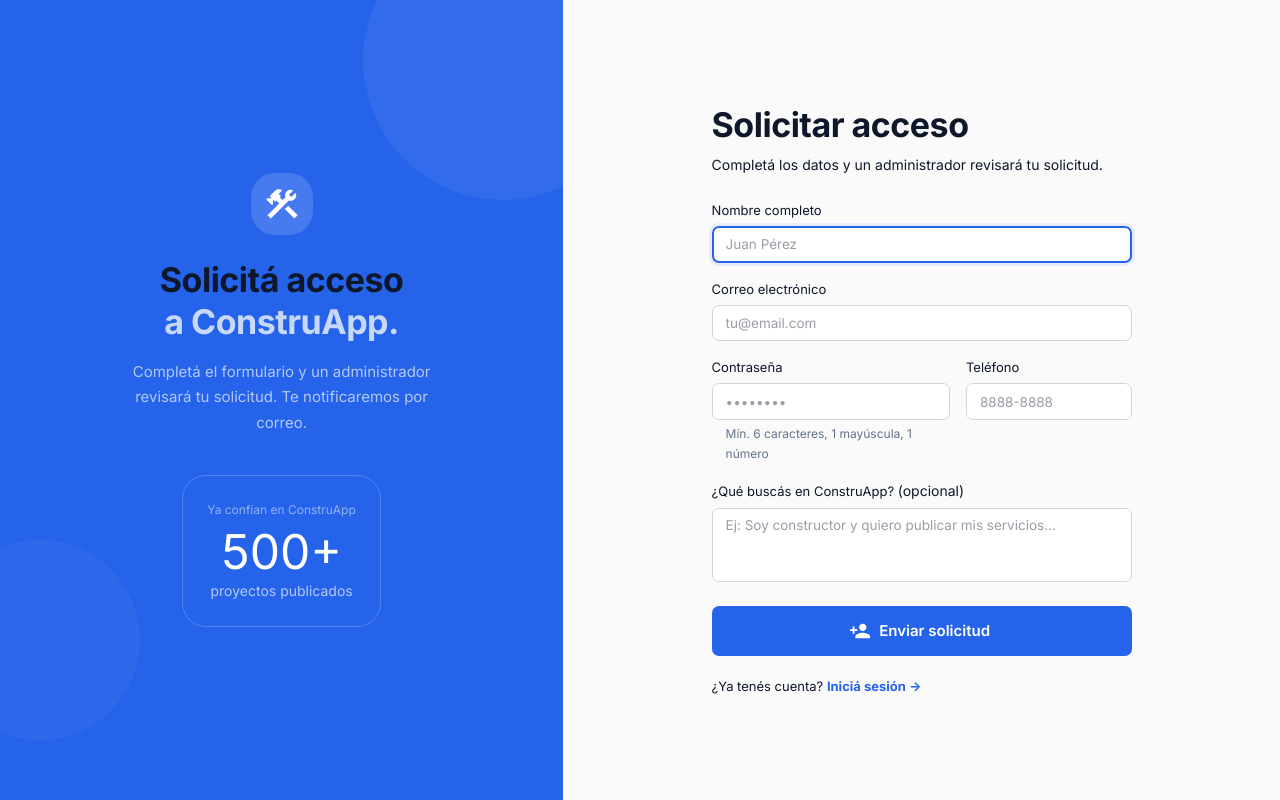
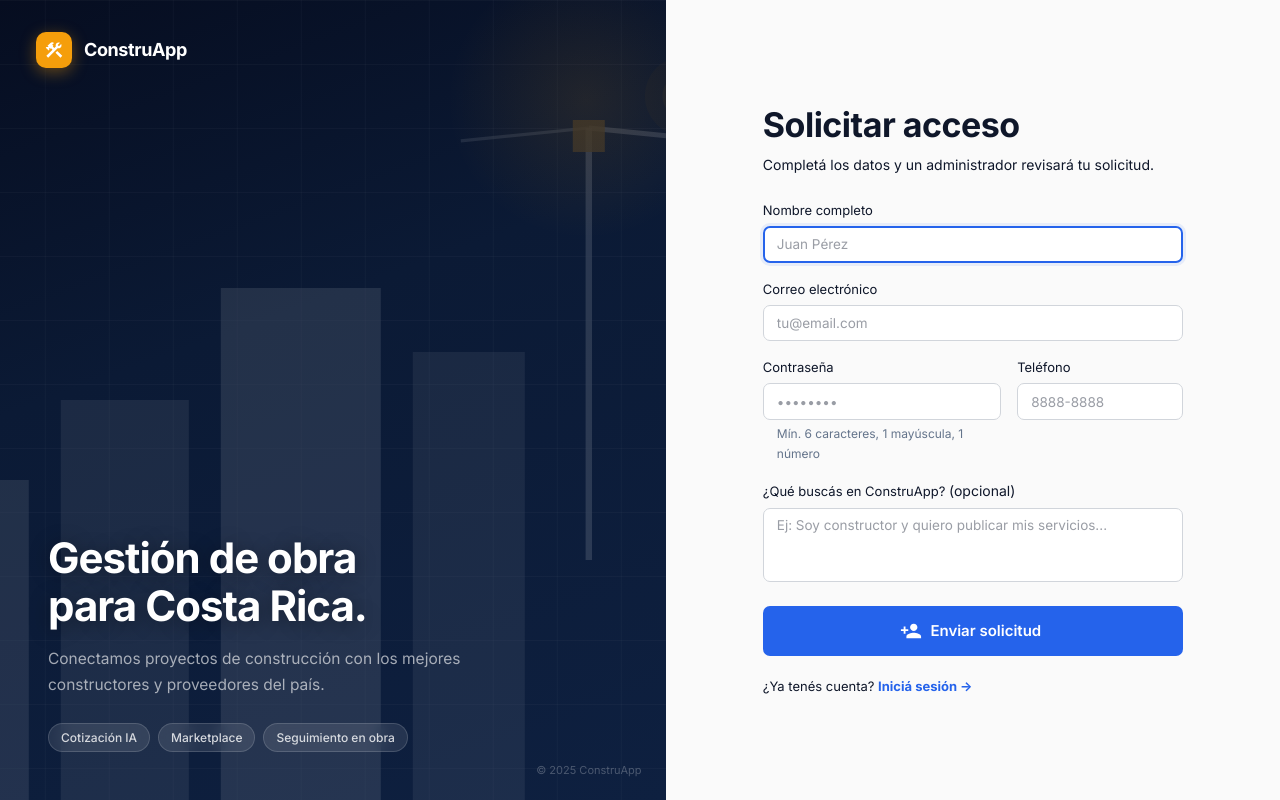
Before and after one commit to JmongeCR/ConstruApp-Entregas, a React (Vite) app in the folder ConstruApp.Web/: page /register in a window 1280 px wide. Built offline with nearby package versions, Linux system fonts and the light colour scheme; no server answers.

Commit message:
style: match register left panel with login design

```diff
--- a/ConstruApp.Web/src/pages/auth/Register.jsx
+++ b/ConstruApp.Web/src/pages/auth/Register.jsx
@@ -41,34 +41,105 @@
 
       {/* ── Panel izquierdo ─── */}
       <Box sx={{
+        flex: { xs: 'none', md: '0 0 52%' },
+        minHeight: { xs: '220px', md: '100vh' },
         display: { xs: 'none', md: 'flex' },
-        width: '44%', flexDirection: 'column',
-        justifyContent: 'center', alignItems: 'center',
-        bgcolor: ACCENT, p: 6, position: 'relative', overflow: 'hidden', textAlign: 'center',
+        position: 'relative',
+        overflow: 'hidden',
+        flexDirection: 'column',
+        justifyContent: 'flex-end',
+        p: { xs: 4, md: 6 },
+        background: 'linear-gradient(160deg, #060D20 0%, #0B1A35 40%, #0E2040 100%)',
       }}>
-        <Box sx={{ position: 'absolute', top: -80, right: -80, width: 280, height: 280,
-          borderRadius: '50%', bgcolor: 'rgba(255,255,255,0.06)' }} />
-        <Box sx={{ position: 'absolute', bottom: 60, left: -60, width: 200, height: 200,
-          borderRadius: '50%', bgcolor: 'rgba(255,255,255,0.04)' }} />
+        <Box sx={{ position: 'absolute', inset: 0, zIndex: 0, overflow: 'hidden', opacity: 0.18 }}>
+          <svg width="100%" height="100%" viewBox="0 0 600 500" preserveAspectRatio="xMidYMid slice" xmlns="http://www.w3.org/2000/svg">
+            <defs>
+              <pattern id="grid2" width="40" height="40" patternUnits="userSpaceOnUse">
+                <path d="M 40 0 L 0 0 0 40" fill="none" stroke="rgba(255,255,255,0.4)" strokeWidth="0.5"/>
+              </pattern>
+            </defs>
+            <rect width="600" height="500" fill="url(#grid2)" />
+            <rect x="50" y="300" width="60" height="200" fill="rgba(255,255,255,0.5)" />
+            <rect x="130" y="250" width="80" height="250" fill="rgba(255,255,255,0.4)" />
+            <rect x="230" y="180" width="100" height="320" fill="rgba(255,255,255,0.55)" />
+            <rect x="350" y="220" width="70" height="280" fill="rgba(255,255,255,0.35)" />
+            <line x1="460" y1="80" x2="460" y2="350" stroke="rgba(255,255,255,0.7)" strokeWidth="4" />
+            <line x1="460" y1="80" x2="560" y2="90" stroke="rgba(255,255,255,0.7)" strokeWidth="3" />
+            <line x1="460" y1="80" x2="380" y2="88" stroke="rgba(255,255,255,0.5)" strokeWidth="2" />
+            <rect x="450" y="75" width="20" height="20" fill="rgba(245,158,11,0.8)" />
+            <circle cx="520" cy="60" r="25" fill="rgba(245,158,11,0.15)" />
+            <circle cx="520" cy="60" r="14" fill="rgba(245,158,11,0.25)" />
+          </svg>
+        </Box>
 
-        <Box sx={{ bgcolor: 'rgba(255,255,255,0.15)', borderRadius: 3, p: 1.5, display: 'inline-flex', mb: 3, zIndex: 1 }}>
-          <ConstructionIcon sx={{ color: 'white', fontSize: 38 }} />
+        <Box sx={{
+          position: 'absolute', top: -40, right: -60,
+          width: 280, height: 280, borderRadius: '50%',
+          background: 'radial-gradient(circle, rgba(245,158,11,0.1) 0%, transparent 70%)',
+          zIndex: 0,
+        }} />
+
+        <Box sx={{
+          position: 'absolute', top: { xs: 24, md: 32 }, left: { xs: 24, md: 36 },
+          display: 'flex', alignItems: 'center', gap: 1.5, zIndex: 1,
+        }}>
+          <Box sx={{
+            bgcolor: '#F59E0B', borderRadius: '10px',
+            width: 36, height: 36,
+            display: 'flex', alignItems: 'center', justifyContent: 'center',
+            boxShadow: '0 4px 16px rgba(245,158,11,0.4)',
+          }}>
+            <ConstructionIcon sx={{ color: '#fff', fontSize: 20 }} />
+          </Box>
+          <Typography sx={{ fontWeight: 800, fontSize: 18, color: '#fff', letterSpacing: '-0.4px' }}>
+            ConstruApp
+          </Typography>
         </Box>
-        <Typography variant="h4" fontWeight={800} color="white" sx={{ mb: 2, zIndex: 1 }}>
-          Solicitá acceso<br />
-          <Box component="span" sx={{ color: 'rgba(255,255,255,0.75)' }}>a ConstruApp.</Box>
+
+        <Box sx={{ position: 'relative', zIndex: 1 }}>
+          <Typography sx={{
+            fontWeight: 800,
+            fontSize: { xs: 28, md: 42 },
+            color: '#fff',
+            lineHeight: 1.15,
+            letterSpacing: '-1px',
+            mb: 2,
+            textShadow: '0 2px 20px rgba(0,0,0,0.4)',
+          }}>
+            Gestión de obra<br />para Costa Rica.
+          </Typography>
+          <Typography sx={{
+            color: 'rgba(255,255,255,0.62)',
+            fontSize: { xs: 14, md: 15.5 },
+            lineHeight: 1.7,
+            maxWidth: 420,
+          }}>
+            Conectamos proyectos de construcción con los mejores constructores y proveedores del país.
+          </Typography>
+
+          <Box sx={{ display: 'flex', gap: 1, mt: 3, flexWrap: 'wrap' }}>
+            {['Cotización IA', 'Marketplace', 'Seguimiento en obra'].map(t => (
+              <Box key={t} sx={{
+                px: 1.5, py: 0.5,
+                borderRadius: '20px',
+                bgcolor: 'rgba(255,255,255,0.1)',
+                border: '1px solid rgba(255,255,255,0.15)',
+                backdropFilter: 'blur(8px)',
+              }}>
+                <Typography sx={{ fontSize: 12, color: 'rgba(255,255,255,0.8)', fontWeight: 500 }}>
+                  {t}
+                </Typography>
+              </Box>
+            ))}
+          </Box>
+        </Box>
+
+        <Typography sx={{
+          position: 'absolute', bottom: 20, right: 24, zIndex: 1,
+          fontSize: 11, color: 'rgba(255,255,255,0.25)',
+        }}>
+          © 2025 ConstruApp
         </Typography>
-        <Typography sx={{ color: 'rgba(255,255,255,0.65)', fontSize: 15, lineHeight: 1.7, maxWidth: 300, mb: 5, zIndex: 1 }}>
-          Completá el formulario y un administrador revisará tu solicitud. Te notificaremos por correo.
-        </Typography>
-
-        <Box sx={{ border: '1px solid rgba(255,255,255,0.2)', borderRadius: 3, p: 3, maxWidth: 280, zIndex: 1 }}>
-          <Typography sx={{ color: 'rgba(255,255,255,0.5)', fontSize: 12, mb: 0.5 }}>
-            Ya confían en ConstruApp
-          </Typography>
-          <Typography variant="h3" fontWeight={800} sx={{ color: 'white' }}>500+</Typography>
-          <Typography sx={{ color: 'rgba(255,255,255,0.65)', fontSize: 14 }}>proyectos publicados</Typography>
-        </Box>
       </Box>
 
       {/* ── Panel derecho ─── */}
```
